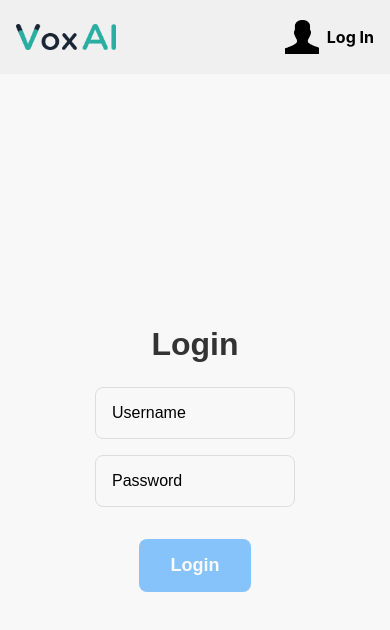
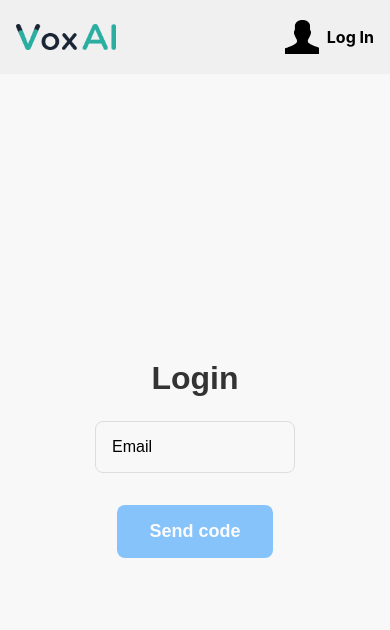
Before and after one commit to ShamaVox/voxai, a React Native app in the folder client/: screen /Login in a window 390 px wide. Shown: the top 630 px of the page. Built offline with nearby package versions, Linux system fonts and the light colour scheme.

Commit message:
Login page: Use email and verification code instead of password

```diff
--- a/client/src/AuthContext.tsx
+++ b/client/src/AuthContext.tsx
@@ -4,13 +4,17 @@ import { AUTH_LOGGING, SERVER_ENDPOINT } from "./Constants";
 
 interface AuthContextProps {
   isLoggedIn: boolean;
-  username: string;
-  handleLogin: (username: string, password: string) => Promise<boolean>;
+  email: string;
+  sendVerificationCode: (email: string) => Promise<boolean>;
+  validateVerificationCode: (email: string, code: string) => Promise<boolean>;
+  handleLogin: (email: string) => Promise<boolean>;
 }
 
 export const AuthContext = createContext<AuthContextProps>({
   isLoggedIn: false,
-  username: "",
+  email: "",
+  sendVerificationCode: async () => false,
+  validateVerificationCode: async () => false,
   handleLogin: async () => false,
 });
 
@@ -18,31 +22,57 @@ export const AuthProvider: React.FC<{ children: React.ReactNode }> = ({
   children,
 }) => {
   const [isLoggedIn, setIsLoggedIn] = useState(false);
-  const [username, setUsername] = useState("");
+  const [email, setEmail] = useState("");
 
   if (AUTH_LOGGING) {
     console.log("AuthProvider rendered");
   }
 
-  const handleLogin: AuthContextProps["handleLogin"] = async (
-    username,
-    password
-  ) => {
+  const sendVerificationCode = async (email: string) => {
     try {
-      const response = await axios.post(SERVER_ENDPOINT("login"), {
-        username,
-        password,
+      const response = await axios.post(SERVER_ENDPOINT("send_code"), {
+        email,
       });
       if (response.status === 200) {
-        setIsLoggedIn(true);
-        setUsername(username);
+        setEmail(email);
         return true;
       } else {
         if (AUTH_LOGGING) {
-          console.log("Login failed");
+          console.log("Sending verification code failed");
         }
         return false;
       }
+    } catch (error) {
+      console.error("Error during sending verification code:", error);
+      return false;
+    }
+  };
+
+  const validateVerificationCode = async (email: string, code: string) => {
+    try {
+      const response = await axios.post(SERVER_ENDPOINT("validate_code"), {
+        email,
+        code,
+      });
+      if (response.status === 200) {
+        return true;
+      } else {
+        if (AUTH_LOGGING) {
+          console.log("Verification code validation failed");
+        }
+        return false;
+      }
+    } catch (error) {
+      console.error("Error during verification code validation:", error);
+      return false;
+    }
+  };
+
+  const handleLogin = async (email: string) => {
+    try {
+      setIsLoggedIn(true);
+      setEmail(email);
+      return true;
     } catch (error) {
       console.error("Error during login:", error);
       return false;
@@ -51,11 +81,19 @@ export const AuthProvider: React.FC<{ children: React.ReactNode }> = ({
 
   if (AUTH_LOGGING) {
     console.log("isLoggedIn value:", isLoggedIn);
-    console.log("username value:", username);
+    console.log("email value:", email);
   }
 
   return (
-    <AuthContext.Provider value={{ isLoggedIn, username, handleLogin }}>
+    <AuthContext.Provider
+      value={{
+        isLoggedIn,
+        email,
+        sendVerificationCode,
+        validateVerificationCode,
+        handleLogin,
+      }}
+    >
       {children}
     </AuthContext.Provider>
   );
--- a/client/src/Login.tsx
+++ b/client/src/Login.tsx
@@ -2,81 +2,74 @@ import React, { useState, useContext, useEffect } from "react";
 import { View, Text, TextInput, Pressable } from "react-native";
 import { AuthContext } from "./AuthContext";
 import styles from "./styles/LoginStyles";
-import { MIN_PASSWORD_LENGTH, LOGIN_LOGGING } from "./Constants";
+import { LOGIN_LOGGING } from "./Constants";
 import { useNavigation } from "@react-navigation/native";
 
 interface Errors {
-  username?: string;
-  password?: string;
+  email?: string;
+  code?: string;
 }
 
 const Login: React.FC = () => {
-  const [username, setUsername] = useState("");
-  const [password, setPassword] = useState("");
+  const [email, setEmail] = useState("");
+  const [code, setCode] = useState("");
   const [errors, setErrors] = useState<Errors>({});
-  const [isFormValid, setIsFormValid] = useState(false);
+  const [isEmailValid, setIsEmailValid] = useState(false);
+  const [showCodeField, setShowCodeField] = useState(false);
+  const [isCodeValid, setIsCodeValid] = useState(false);
 
-  // This isn't very elegant, but I don't want the error messages to show when the user hasn't typed anything
-  const [typedUsername, setTypedUsername] = useState(false);
-  const [typedPassword, setTypedPassword] = useState(false);
-
-  const { handleLogin } = useContext(AuthContext);
+  const {
+    handleLogin,
+    sendVerificationCode,
+    validateVerificationCode,
+  } = useContext(AuthContext);
   const navigation = useNavigation();
 
-  const validateForm = (): boolean => {
-    let validationErrors: Record<string, string> = {};
-
-    if (username.trim() && !typedUsername) {
-      setTypedUsername(true);
-    }
-
-    if (password.trim() && !typedPassword) {
-      setTypedPassword(true);
-    }
-
-    // Validate username
-    if (!username.trim() && typedUsername) {
-      validationErrors.username = "Username is required.";
-    }
-
-    // Validate password
-    if (!password.trim() && typedPassword) {
-      validationErrors.password = "Password is required.";
-    } else if (password.trim() && password.length < MIN_PASSWORD_LENGTH) {
-      validationErrors.password = "Password must be at least 6 characters.";
-    }
-
-    setErrors(validationErrors);
-
-    // Form is valid if there are no errors
-    return (
-      username.trim() &&
-      password.trim() &&
-      Object.keys(validationErrors).length === 0
-    );
+  const validateEmail = (): boolean => {
+    // Basic email validation
+    const emailRegex = /^[^\s@]+@[^\s@]+\.[^\s@]+$/;
+    return emailRegex.test(email);
   };
 
   useEffect(() => {
-    // Check form validity whenever username or password changes
-    setIsFormValid(validateForm());
-  }, [username, password]);
+    setIsEmailValid(validateEmail());
+  }, [email]);
+
+  const handleSendCode = async () => {
+    const success = await sendVerificationCode(email);
+    if (success) {
+      setShowCodeField(true);
+    } else {
+      setErrors({ email: "Invalid email" });
+    }
+  };
+
+  const validateCode = (): boolean => {
+    // Validate the verification code (6 digits)
+    const codeRegex = /^\d{6}$/;
+    return codeRegex.test(code);
+  };
+
+  useEffect(() => {
+    setIsCodeValid(validateCode());
+  }, [code]);
 
   const handleSubmit = async () => {
-    // Call handleLogin from AuthContext if form is valid
-    if (isFormValid) {
-      const isLoginSuccessful = await handleLogin(username, password);
+    if (isCodeValid) {
+      const success = await validateVerificationCode(email, code);
+      if (success) {
+        const isLoginSuccessful = await handleLogin(email);
         if (isLoginSuccessful) {
-        // Navigate to the Dashboard page on successful login
           navigation.navigate("Home");
         } else {
-        const validationErrors: Record<string, string> = {};
-        validationErrors.password = "Invalid credentials.";
-        setErrors(validationErrors);
-        setIsFormValid(false);
+          setErrors({ code: "Invalid code" });
+        }
+      } else {
+        setErrors({ code: "Invalid code" });
       }
     } else {
       if (LOGIN_LOGGING) {
-        console.log("Form has errors; not submitting request.");
+        console.log("Code is invalid; not submitting request.");
       }
     }
   };
@@ -86,26 +79,39 @@ const Login: React.FC = () => {
       <Text style={styles.title}>Login</Text>
       <TextInput
         style={styles.input}
-        placeholder="Username"
-        value={username}
-        onChangeText={setUsername}
+        placeholder="Email"
+        value={email}
+        onChangeText={setEmail}
+        keyboardType="email-address"
       />
-      {errors.username && <Text style={styles.error}>{errors.username}</Text>}
+      {errors.email && <Text style={styles.error}>{errors.email}</Text>}
+      {showCodeField && (
         <TextInput
           style={styles.input}
-        placeholder="Password"
-        value={password}
-        onChangeText={setPassword}
-        secureTextEntry
+          placeholder="Verification code"
+          value={code}
+          onChangeText={setCode}
+          keyboardType="numeric"
         />
-      {errors.password && <Text style={styles.error}>{errors.password}</Text>}
+      )}
+      {errors.code && <Text style={styles.error}>{errors.code}</Text>}
+      {!showCodeField ? (
         <Pressable
-        style={[styles.button, { opacity: isFormValid ? 1 : 0.5 }]}
-        disabled={!isFormValid}
+          style={[styles.button, { opacity: isEmailValid ? 1 : 0.5 }]}
+          disabled={!isEmailValid}
+          onPress={handleSendCode}
+        >
+          <Text style={styles.buttonText}>Send code</Text>
+        </Pressable>
+      ) : (
+        <Pressable
+          style={[styles.button, { opacity: isCodeValid ? 1 : 0.5 }]}
+          disabled={!isCodeValid}
           onPress={handleSubmit}
         >
-        <Text style={styles.buttonText}>Login</Text>
+          <Text style={styles.buttonText}>Validate code</Text>
         </Pressable>
+      )}
     </View>
   );
 };
```
Also changed, not shown: 1 other file (tests, documents, lock files or other folders). Lines whose indentation alone changed are shown as unchanged.
